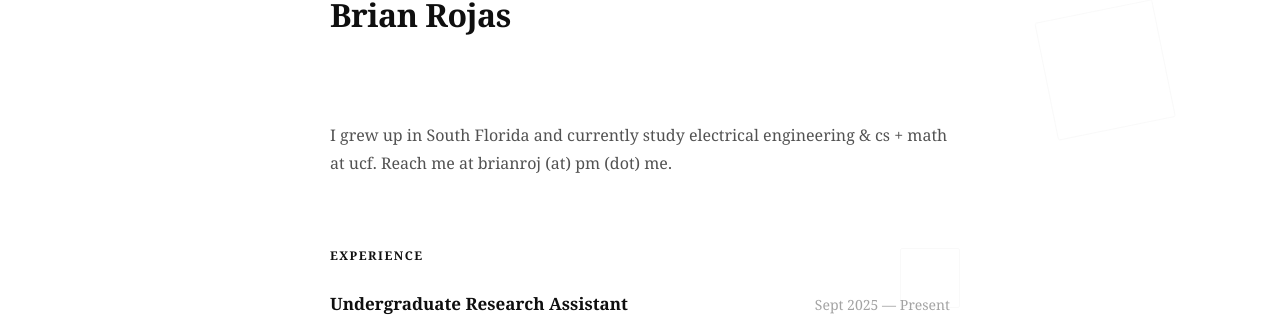
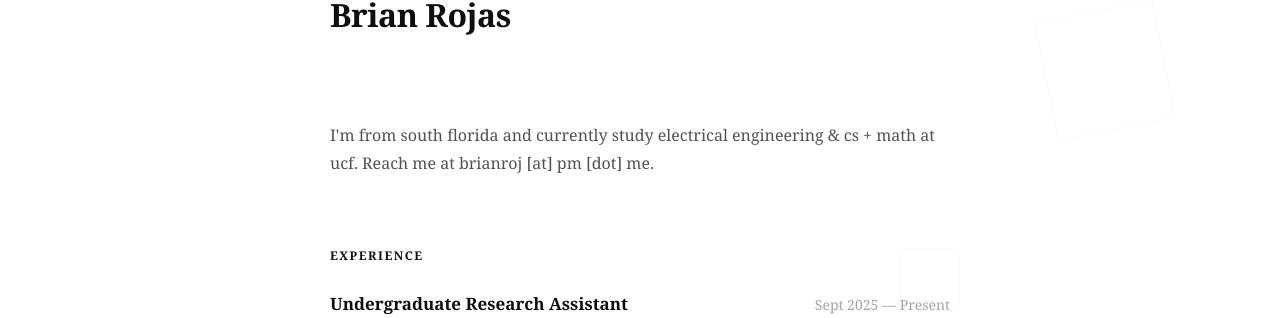
Before and after one commit to brianrojrc/brianrojrc.github.io, a Jekyll site: the page built from index.md, in a window 1280 px wide and 900 px high. Shown: the part 112-430 px from the top of the window. Built offline with Jekyll 4.4.1, drawn with Linux system fonts in a browser that asks for light colours.

Commit message:
Update index.md

```diff
--- a/index.md
+++ b/index.md
@@ -8,7 +8,7 @@
 </header>
 
 <section id="about">
-    <p>I grew up in South Florida and currently study electrical engineering & cs + math at ucf. Reach me at brianroj (at) pm (dot) me.</p>
+    <p>I'm from south florida and currently study electrical engineering & cs + math at ucf. Reach me at brianroj [at] pm [dot] me.</p>
 </section>
 
 <section id="experience">
```
